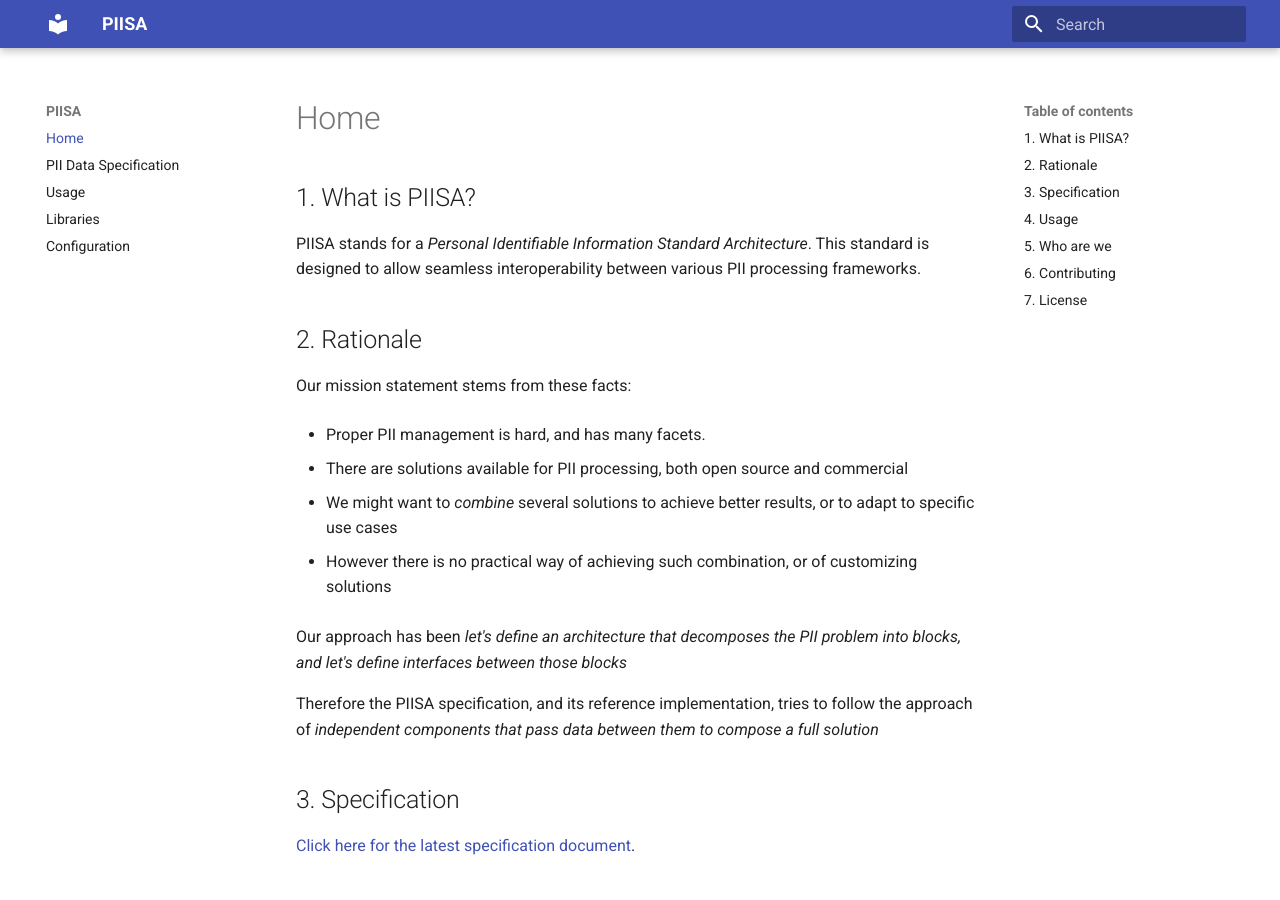
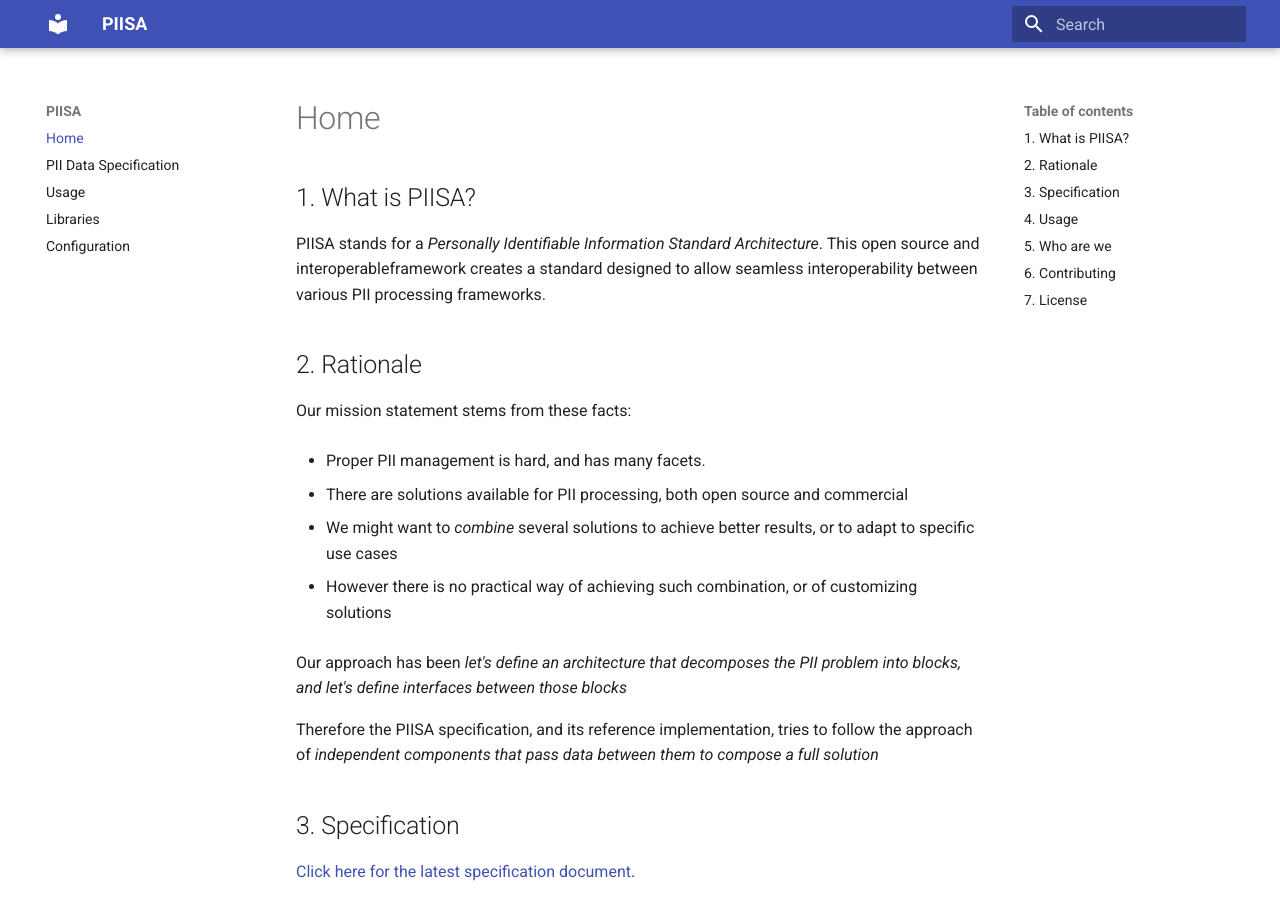
Before and after one commit to piisa/piisa, an MkDocs documentation site: the page built from docs/index.md, in a window 1280 px wide and 900 px high. Built offline with MkDocs 1.6.1 and Material for MkDocs 9.7.7, drawn with Linux system fonts in a browser that asks for light colours.

Commit message:
docs(mkdocs): Add clarity to PIISA definition.

```diff
--- a/docs/index.md
+++ b/docs/index.md
@@ -1,7 +1,7 @@
 ## 1. What is PIISA?
 
-PIISA stands for a *Personal Identifiable Information Standard Architecture*.
-This standard is designed to allow seamless interoperability between various
+PIISA stands for a *Personally Identifiable Information Standard Architecture*.
+This open source and interoperableframework creates a standard designed to allow seamless interoperability between various
 PII processing frameworks.
 
 
```
